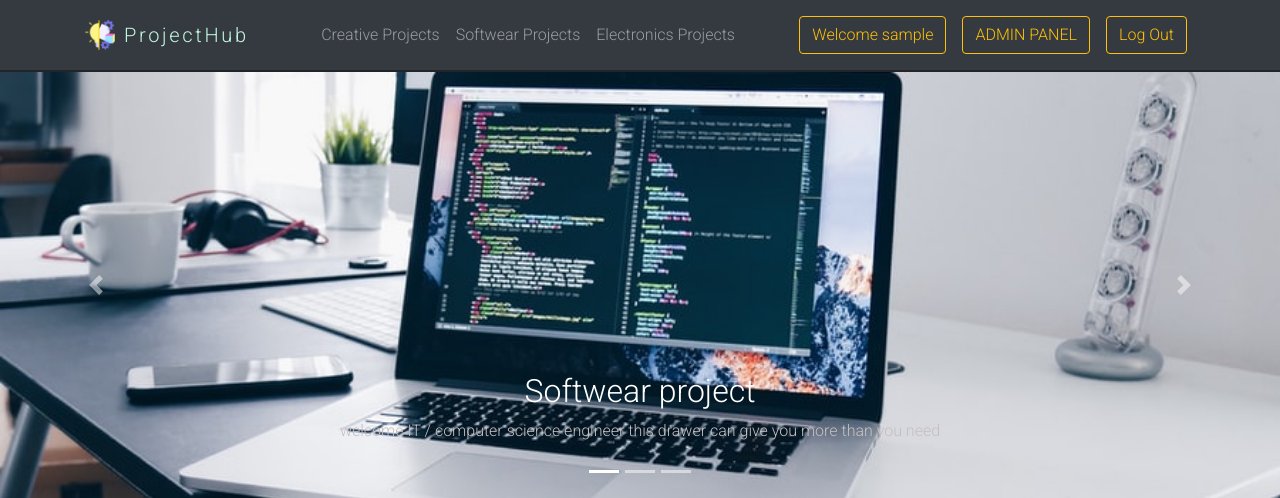
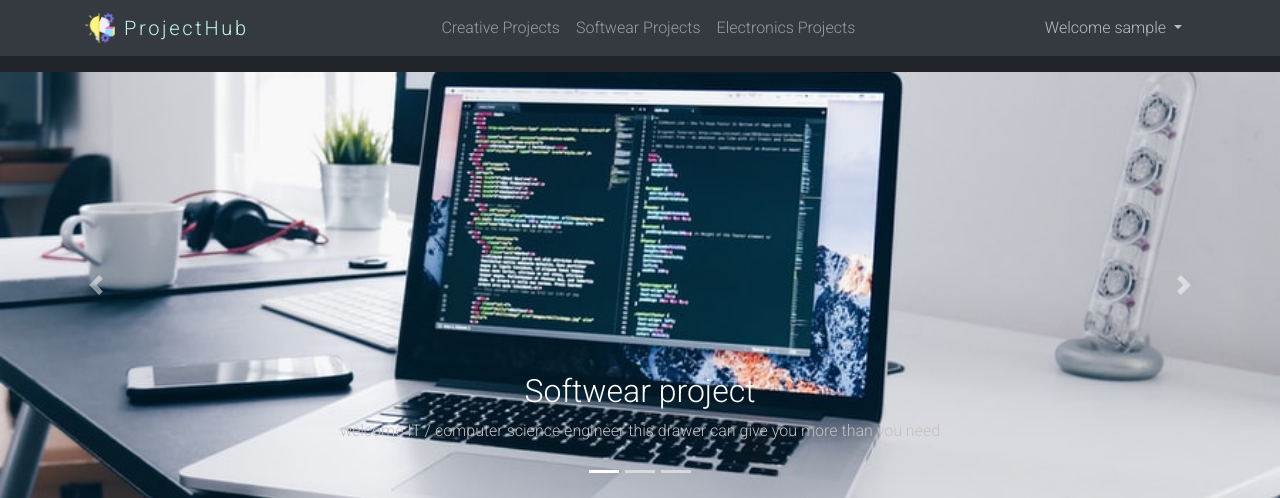
Before and after one commit to ironsubhajit/ProjectO, a Django app: page / in a window 1280 px wide. Shown: the top 498 px of the page. Run offline with Django 3.2, Linux system fonts and the light colour scheme; the visitor is signed in with stand-in values (Sample User, id 1).

Commit message:
Update Nav link dropdown items style

```diff
--- a/ProjectO/static/ProjectO/css/projecto-master.css
+++ b/ProjectO/static/ProjectO/css/projecto-master.css
@@ -68,6 +68,42 @@ h5 {
   color: #ffffff;
   border-color: transparent;
 }
+
+/* ===================== Dropdown Menu Item =====================  */
+.dropdown-toggle{
+  color: #BDBDBD;
+}
+
+.dropdown-toggle:focus,
+.dropdown-toggle:hover{
+  color: white;
+}
+
+.dropdown-toggle__bkg_color {
+  background-color: transparent;
+  border-color: transparent;
+}
+
+.btn-secondary:not(:disabled):not(.disabled).active,
+.btn-secondary:not(:disabled):not(.disabled):active,
+.show>.btn-secondary.dropdown-toggle,
+.dropdown-toggle__bkg_color:focus,
+.dropdown-toggle__bkg_color:hover {
+  background-color: transparent;
+  border-color: transparent;
+}
+
+.btn.focus,
+.btn:focus,
+.show>.btn-secondary.dropdown-toggle:focus {
+  box-shadow: none;
+}
+
+.dropdown-item:hover,
+.dropdown__link:hover {
+  background-color: transparent;
+}
+/* ===================== Ends Here ===================== */
 
 .brand-moto {
   font-style: normal;
--- a/ProjectO/templates/ProjectO/base.html
+++ b/ProjectO/templates/ProjectO/base.html
@@ -73,23 +73,32 @@
         </ul>
         <ul class="navbar-nav my-2 my-lg-0">
           {% if user.is_authenticated %}
-          <li class="nav-item">
-            <a class="nav-link" href="{% url 'accounts:profile' %}">
-              <button type="button" class="btn btn-outline-warning">Welcome {{ user.username }}</button>
+          <div class="btn-group">
+            <button type="button" class="btn dropdown-toggle dropdown-toggle__bkg_color" data-toggle="dropdown"
+              aria-expanded="false">
+              Welcome {{ user.username }}
+            </button>
+            <div class="dropdown-menu dropdown-menu-right bg-dark">
+              <li class="dropdown-item">
+                <a class="dropdown__link" href="{% url 'accounts:profile' %}">Profile
+                </a>
+              </li>
+              <li class="dropdown-item">
+                <a class="dropdown__link" href="{% url 'accounts:profile' %}">Edit Profile
                 </a>
               </li>
               {% if user.is_superuser %}
-          <li class="nav-item">
-            <a class="nav-link" href="{% url 'admin:index' %}">
-              <button type="button" class="btn btn-outline-warning">ADMIN PANEL</button>
+              <li class="dropdown-item">
+                <a class="dropdown__link" href="{% url 'admin:index' %}">Admin Panel
                 </a>
               </li>
               {% endif %}
-          <li class="nav-item">
-            <a class="nav-link" href="{% url 'accounts:logout' %}">
-              <button type="button" class="btn btn-outline-warning">Log Out</button>
+              <li class="dropdown-item">
+                <a class="dropdown__link" href="{% url 'accounts:logout' %}">Log out
                 </a>
               </li>
+            </div>
+          </div>
           {% else %}
           <!-- need to add sign up view and url -->
           <li class="nav-item">
@@ -179,4 +188,5 @@
   {% block js %}
   {% endblock %}
 </body>
+
 </html>
```
Also changed, not shown: ProjectO/accounts/templates/accounts/user_profile.html (+18 -9 lines). Lines whose indentation alone changed are shown as unchanged.
